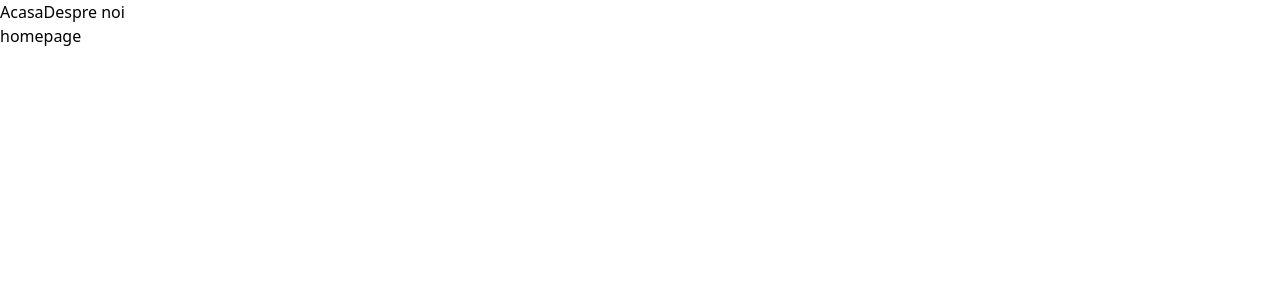
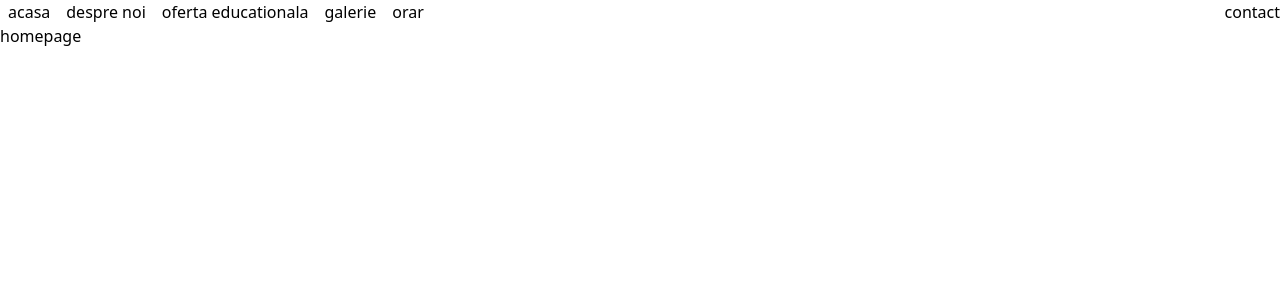
Before and after one commit to DenisWithOneN/gradi-elim, a Vue app: page /#/ in a window 1280 px wide. Shown: the top 300 px of the page. Built offline with nearby package versions, Linux system fonts and the light colour scheme.

Commit message:
added rest of the pages and linked them to router and navbar

```diff
--- a/src/components/general/Navbar.vue
+++ b/src/components/general/Navbar.vue
@@ -1,12 +1,16 @@
 <script setup>
-
-import {RouterLink} from 'vue-router'
-
+import { RouterLink } from "vue-router";
 </script>
 <template>
-    <nav>
-        <RouterLink to="/">Acasa</RouterLink>
-        <RouterLink to="/about">Despre noi</RouterLink>
-    </nav>
+  <nav class="container mx-auto flex justify-between">
+    <div>
+      <RouterLink to="/" class="mx-2">acasa</RouterLink>
+      <RouterLink to="/about" class="mx-2">despre noi</RouterLink>
+      <RouterLink to="/offer" class="mx-2">oferta educationala</RouterLink>
+      <RouterLink to="/gallery" class="mx-2">galerie</RouterLink>
+      <RouterLink to="/schedule" class="mx-2">orar</RouterLink>
+    </div>
+    <RouterLink to="/contact">contact</RouterLink>
+  </nav>
 </template>
 <style></style>
--- /dev/null
+++ b/src/pages/ContactPage.vue
@@ -0,0 +1,10 @@
+<script setup>
+import Navbar from '../components/general/Navbar.vue';
+
+
+</script>
+<template>
+    <Navbar></Navbar>
+    <p>contact</p>
+</template>
+<style></style>
--- /dev/null
+++ b/src/pages/EducationOfferPage.vue
@@ -0,0 +1,8 @@
+<script setup>
+import Navbar from "../components/general/Navbar.vue";
+</script>
+<template>
+  <Navbar></Navbar>
+  <p>Educational offer</p>
+</template>
+<style></style>
--- /dev/null
+++ b/src/pages/GalleryPage.vue
@@ -0,0 +1,8 @@
+<script setup>
+import Navbar from "../components/general/Navbar.vue";
+</script>
+<template>
+  <Navbar></Navbar>
+  <p>Gallery</p>
+</template>
+<style></style>
--- /dev/null
+++ b/src/pages/SchedulePage.vue
@@ -0,0 +1,8 @@
+<script setup>
+import Navbar from "../components/general/Navbar.vue";
+</script>
+<template>
+  <Navbar></Navbar>
+  <p>Schedule</p>
+</template>
+<style></style>
```
Also changed, not shown: src/main.js (+10 -1 lines).
